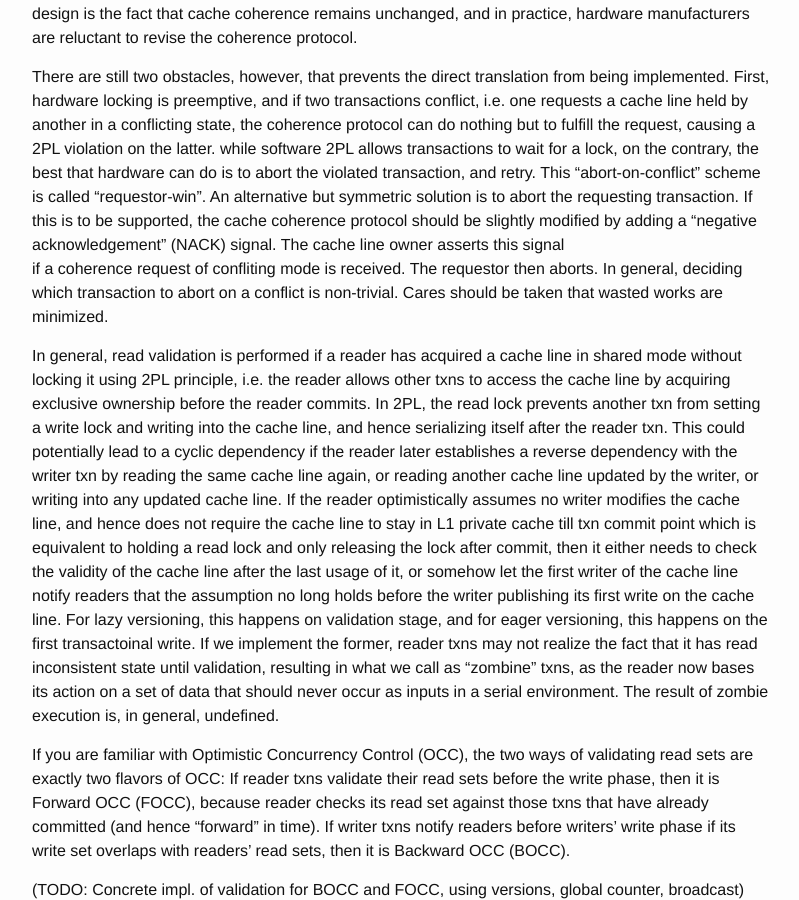
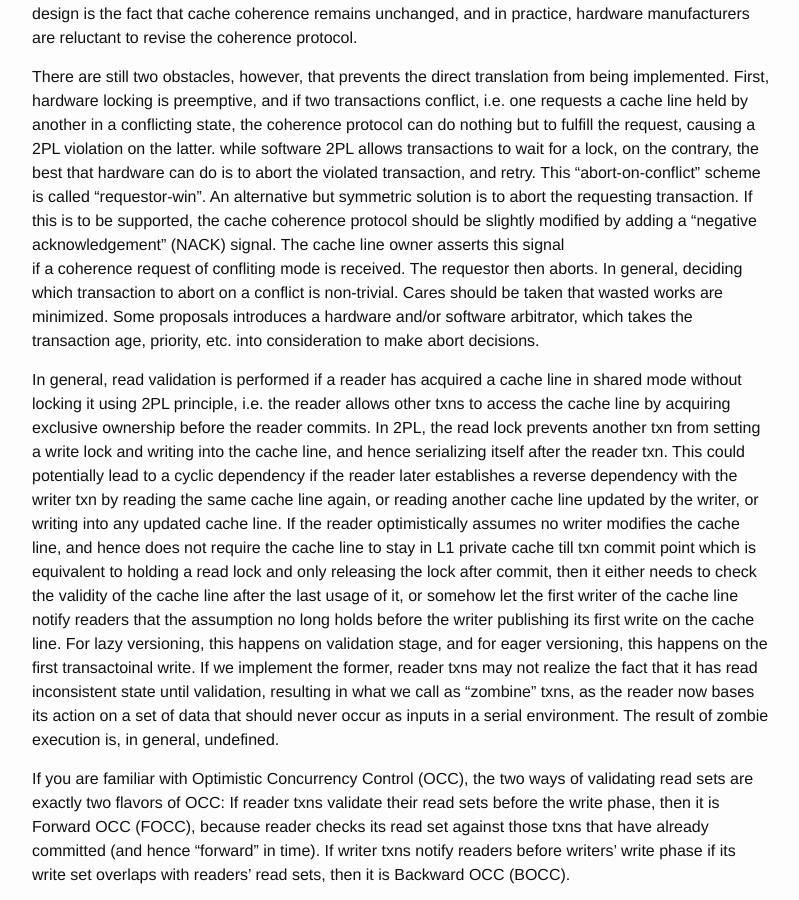
Before and after one commit to wangziqi2013/wangziqi2013.github.io, a Jekyll site: the page built from _posts/2018-03-18-HTM-Hardware-2PL-and-OCC.markdown, in a window 1280 px wide and 900 px high, scrolled down 1638 px. Shown: the whole window, without its empty margins (238-1037 px from the left). Built offline with Jekyll 4.4.1, drawn with Linux system fonts in a browser that asks for light colours.

Commit message:
Adding arbitrator

```diff
--- a/_posts/2018-03-18-HTM-Hardware-2PL-and-OCC.markdown
+++ b/_posts/2018-03-18-HTM-Hardware-2PL-and-OCC.markdown
@@ -66,9 +66,9 @@ violated transaction, and retry. This "abort-on-conflict" scheme is called "requ
 solution is to abort the requesting transaction. If this is to be supported, the cache coherence protocol should be
 slightly modified by adding a "negative acknowledgement" (NACK) signal. The cache line owner asserts this signal
 if a coherence request of confliting mode is received. The requestor then aborts. In general, deciding which transaction
-to abort on a conflict is non-trivial. Cares should be taken that wasted works are minimized.
-
-
+to abort on a conflict is non-trivial. Cares should be taken that wasted works are minimized. Some proposals introduces
+a hardware and/or software arbitrator, which takes the transaction age, priority, etc. into consideration to make
+abort decisions.
 
 In general, read validation is performed if a reader has acquired a cache line in shared mode without locking it using 2PL
 principle, i.e. the reader allows other txns to access the cache line by acquiring exclusive ownership before the reader commits.
```
